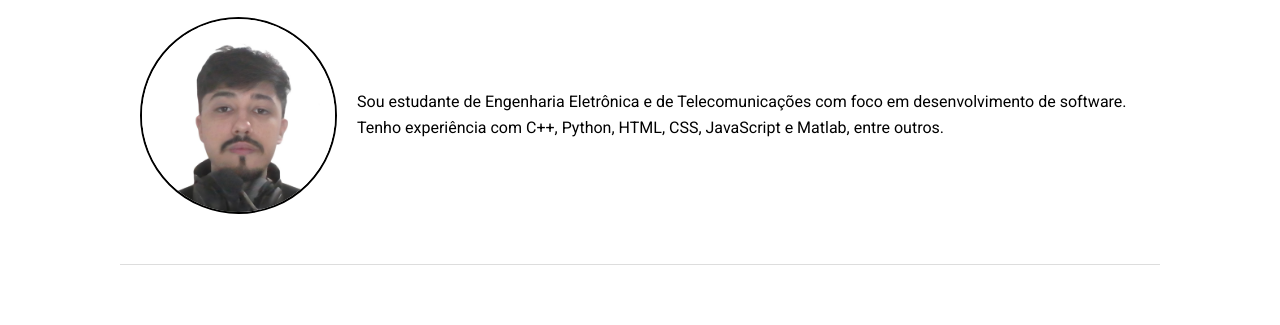
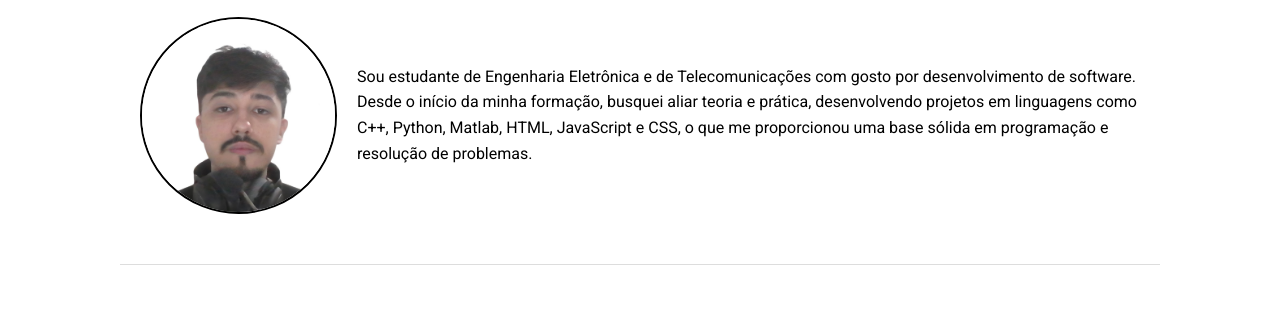
Before and after one commit to DiogoArvelos/port, a plain HTML site: page index.html in a window 1280 px wide. Shown: the part 227-552 px from the top of the page. Drawn offline with Linux system fonts and the light colour scheme.

Commit message:
Add files via upload

```diff
--- a/index.html
+++ b/index.html
@@ -24,7 +24,7 @@
         <h2>Sobre Mim</h2>
         <div class="sobre-container">
             <img src="foto2.png" class="foto-sobre">
-            <p>Sou estudante de Engenharia Eletrônica e de Telecomunicações com foco em desenvolvimento de software. Tenho experiência com C++, Python, HTML, CSS, JavaScript e Matlab, entre outros.</p>
+            <p>Sou estudante de Engenharia Eletrônica e de Telecomunicações com gosto por desenvolvimento de software. Desde o início da minha formação, busquei aliar teoria e prática, desenvolvendo projetos em linguagens como C++, Python, Matlab, HTML, JavaScript e CSS, o que me proporcionou uma base sólida em programação e resolução de problemas.</p>
         </div>
     </section>
 
```
